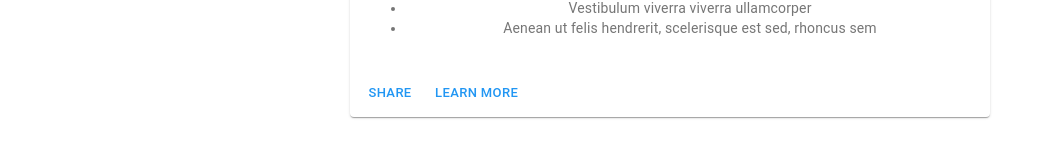
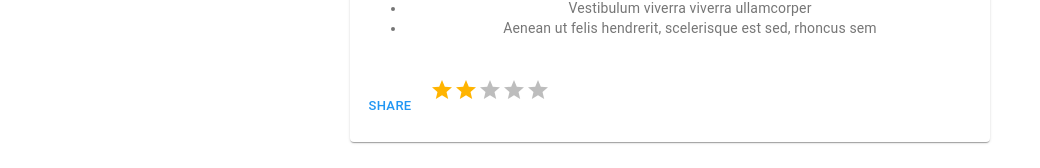
Before and after one commit to AbenaAmo13/bbc-news-react, a React (Create React App) app: page / in a window 1280 px wide. Shown: the part 1164-1332 px from the top of the page, without its empty margins (0-1040 px from the left). Built offline with nearby package versions, Linux system fonts and the light colour scheme.

Commit message:
Added rating styling

```diff
--- a/package.json
+++ b/package.json
@@ -4,11 +4,14 @@
   "private": true,
   "dependencies": {
     "@material-ui/core": "^4.11.4",
+    "@material-ui/lab": "^4.0.0-alpha.58",
     "@testing-library/jest-dom": "^5.14.1",
     "@testing-library/react": "^11.2.7",
     "@testing-library/user-event": "^12.8.3",
     "bootstrap": "^4.6.0",
     "bootstrap-icons": "^1.5.0",
+    "lab": "^18.0.2",
+    "material-ui": "^0.20.2",
     "react": "^17.0.2",
     "react-bootstrap": "^1.6.1",
     "react-dom": "^17.0.2",
--- a/src/allarticles.js
+++ b/src/allarticles.js
@@ -71,7 +71,11 @@ const useStyles = makeStyles((theme) => ({
     },
     tabs: {
         borderRight: `1px solid ${theme.palette.divider}`,
+
     },
+    divider:{
+
+    }
 }));
 export default  function AllArticles() {
     const classes = useStyles();
--- a/src/article-1.js
+++ b/src/article-1.js
@@ -4,7 +4,8 @@ import data from "./data/article-1.json";
 /* Import card so you will be able to use the card component*/
 import { makeStyles } from '@material-ui/core/styles';
 import PropTypes from 'prop-types';
-import { Card, CardActionArea, CardActions, CardContent, CardMedia, Typography, Button} from '@material-ui/core';
+import Rating from '@material-ui/lab/Rating';
+import { Card, CardActionArea, CardActions, CardContent, CardMedia, Typography, Button,Box} from '@material-ui/core';
 import {CardImg} from "react-bootstrap";
 import DisplayArticles from "./displayArticles";
 /*get the title key from the json file and put it in a const named title*/
@@ -39,8 +40,10 @@ const useStyles = makeStyles({
 });
 export default function MediaCard() {
     const classes = useStyles();
+    const [value, setValue] = React.useState(2);
 
-        return(
+
+    return(
                         <Card  className={classes.Cardroot} >
                             <CardActionArea >
                                 <CardMedia className={classes.media}
@@ -86,9 +89,15 @@ export default function MediaCard() {
                                 <Button size="small" color="primary">
                                     Share
                                 </Button>
-                                <Button size="small" color="primary">
-                                    Learn More
-                                </Button>
+                                <Box component="fieldset" mb={3} borderColor="transparent">
+                                    <Rating
+                                        name="simple-controlled"
+                                        value={value}
+                                        onChange={(event, newValue) => {
+                                            setValue(newValue);
+                                        }}
+                                    />
+                                </Box>
                             </CardActions>
 
                         </Card>
--- a/src/article-2.js
+++ b/src/article-2.js
@@ -4,9 +4,10 @@ import data from "./data/article-2.json";
 /* Import card so you will be able to use the card component*/
 import { makeStyles } from '@material-ui/core/styles';
 import PropTypes from 'prop-types';
-import { Card, CardActionArea, CardActions, CardContent, CardMedia, Typography, Button} from '@material-ui/core';
+import {Card, CardActionArea, CardActions, CardContent, CardMedia, Typography, Button, Box} from '@material-ui/core';
 import {CardImg} from "react-bootstrap";
 import DisplayArticles from "./displayArticles";
+import Rating from "@material-ui/lab/Rating";
 /*get the title key from the json file and put it in a const named title*/
 const title = data.title;
 
@@ -37,6 +38,7 @@ const useStyles = makeStyles({
 });
 export default function MediaCard2() {
     const classes = useStyles();
+    const [value, setValue] = React.useState(2);
 
         return(
                         <Card  className={classes.Cardroot} >
@@ -80,9 +82,15 @@ export default function MediaCard2() {
                                 <Button size="small" color="primary">
                                     Share
                                 </Button>
-                                <Button size="small" color="primary">
-                                    Learn More
-                                </Button>
+                                <Box component="fieldset" mb={3} borderColor="transparent">
+                                    <Rating
+                                        name="simple-controlled"
+                                        value={value}
+                                        onChange={(event, newValue) => {
+                                            setValue(newValue);
+                                        }}
+                                    />
+                                </Box>
                             </CardActions>
 
                         </Card>
--- a/src/article-3.js
+++ b/src/article-3.js
@@ -4,9 +4,10 @@ import data from "./data/article-3.json";
 /* Import card so you will be able to use the card component*/
 import { makeStyles } from '@material-ui/core/styles';
 import PropTypes from 'prop-types';
-import { Card, CardActionArea, CardActions, CardContent, CardMedia, Typography, Button} from '@material-ui/core';
+import {Card, CardActionArea, CardActions, CardContent, CardMedia, Typography, Button, Box} from '@material-ui/core';
 import {CardImg} from "react-bootstrap";
 import DisplayArticles from "./displayArticles";
+import Rating from "@material-ui/lab/Rating";
 /*get the title key from the json file and put it in a const named title*/
 const title = data.title;
 
@@ -37,6 +38,7 @@ const useStyles = makeStyles({
 });
 export default function MediaCard3() {
     const classes = useStyles();
+    const [value, setValue] = React.useState(2);
 
         return(
                         <Card  className={classes.Cardroot} >
@@ -80,9 +82,15 @@ export default function MediaCard3() {
                                 <Button size="small" color="primary">
                                     Share
                                 </Button>
-                                <Button size="small" color="primary">
-                                    Learn More
-                                </Button>
+                                <Box component="fieldset" mb={3} borderColor="transparent">
+                                    <Rating
+                                        name="simple-controlled"
+                                        value={value}
+                                        onChange={(event, newValue) => {
+                                            setValue(newValue);
+                                        }}
+                                    />
+                                </Box>
                             </CardActions>
 
                         </Card>
--- a/src/article-4.js
+++ b/src/article-4.js
@@ -4,9 +4,10 @@ import data from "./data/article-4.json";
 /* Import card so you will be able to use the card component*/
 import { makeStyles } from '@material-ui/core/styles';
 import PropTypes from 'prop-types';
-import { Card, CardActionArea, CardActions, CardContent, CardMedia, Typography, Button} from '@material-ui/core';
+import {Card, CardActionArea, CardActions, CardContent, CardMedia, Typography, Button, Box} from '@material-ui/core';
 import {CardImg} from "react-bootstrap";
 import DisplayArticles from "./displayArticles";
+import Rating from "@material-ui/lab/Rating";
 /*get the title key from the json file and put it in a const named title*/
 const title = data.title;
 
@@ -37,6 +38,7 @@ const useStyles = makeStyles({
 });
 export default function MediaCard4() {
     const classes = useStyles();
+    const [value, setValue] = React.useState(2);
 
         return(
                         <Card  className={classes.Cardroot} >
@@ -91,9 +93,15 @@ export default function MediaCard4() {
                                 <Button size="small" color="primary">
                                     Share
                                 </Button>
-                                <Button size="small" color="primary">
-                                    Learn More
-                                </Button>
+                                <Box component="fieldset" mb={3} borderColor="transparent">
+                                    <Rating
+                                        name="simple-controlled"
+                                        value={value}
+                                        onChange={(event, newValue) => {
+                                            setValue(newValue);
+                                        }}
+                                    />
+                                </Box>
                             </CardActions>
 
                         </Card>
--- a/src/article.js
+++ b/src/article.js
@@ -1,5 +1,5 @@
 import React, { Component } from 'react';
-import {Button, Card, CardActionArea, CardActions, CardContent, CardMedia, Typography} from "@material-ui/core";
+import {Button, Card, CardActionArea, CardActions, CardContent, CardMedia, Typography, } from "@material-ui/core";
 import {makeStyles} from "@material-ui/core/styles";
 import classes from "*.module.css";
 /* import the article 2 json file as data to be able to get the information from it */
```
Also changed, not shown: src/article-5.js (+12 -4 lines), 1 other file (tests, documents, lock files or other folders).
